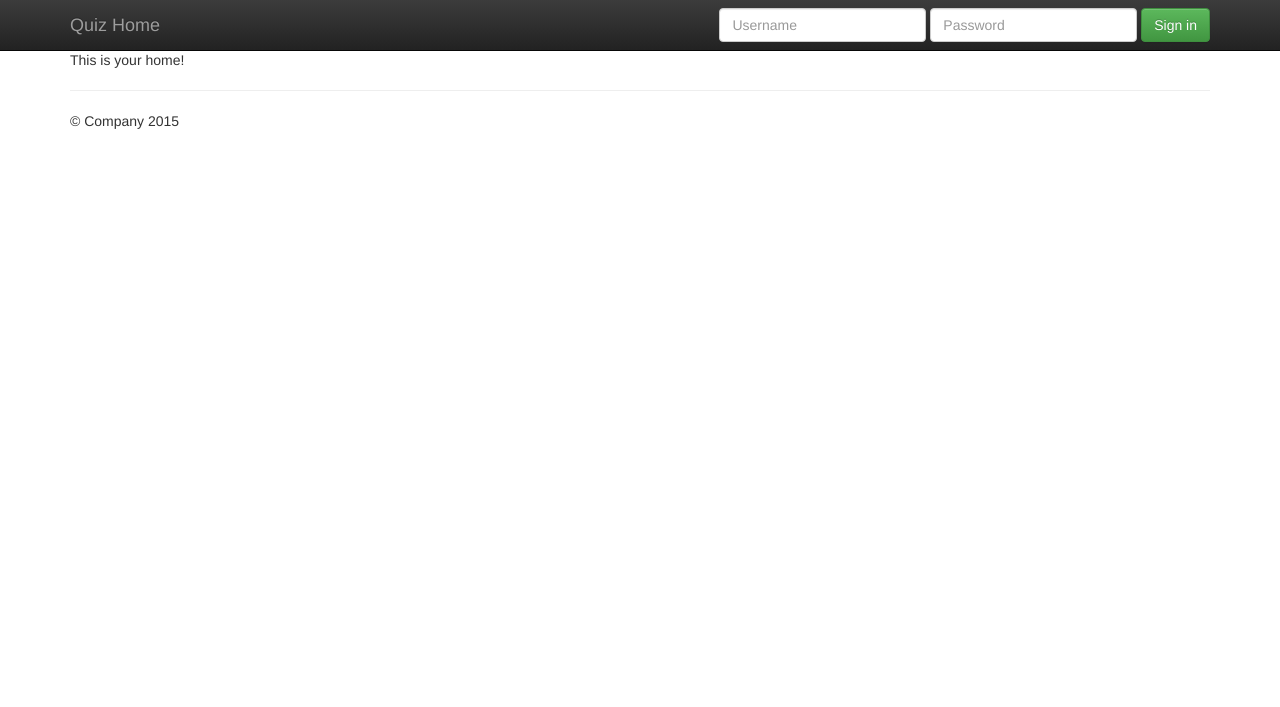
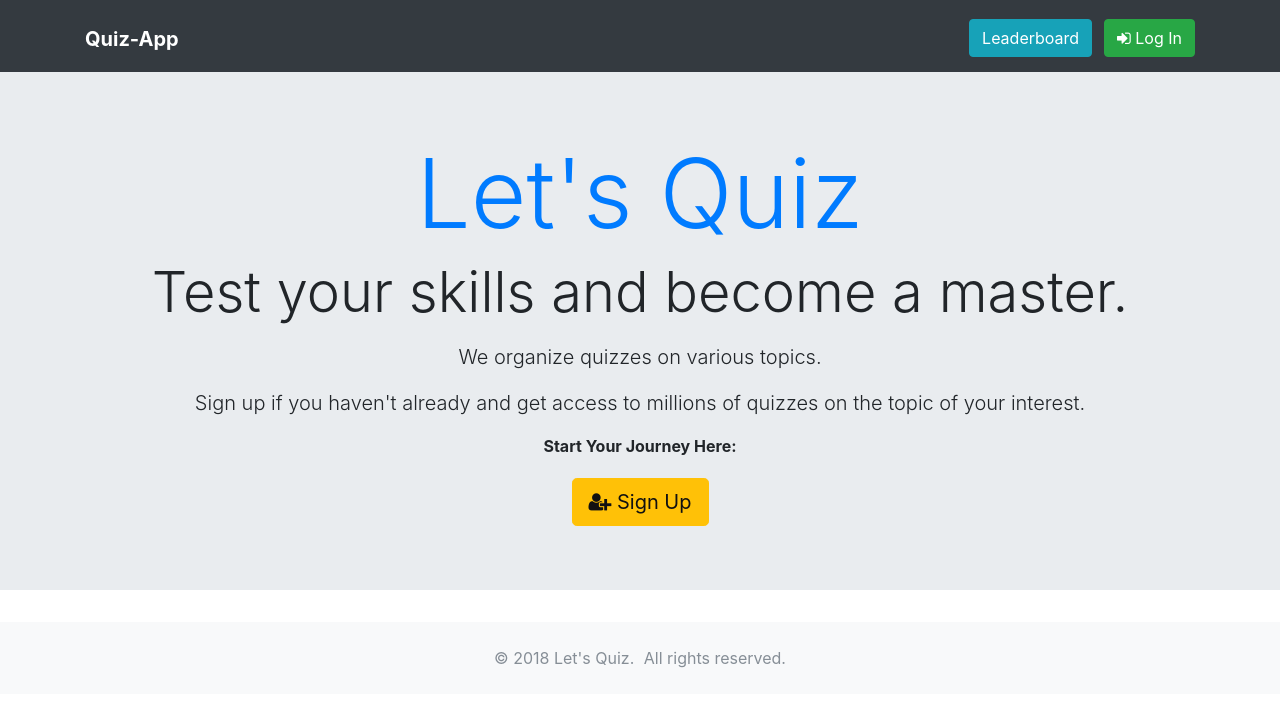
Before and after one commit to neeraj1909/quiz, a Django app: page / in a window 1280 px wide. Shown: the top 707 px of the page. Run offline with Django 3.2, Linux system fonts and the light colour scheme; some libraries are stand-ins or nearby versions.

Commit message:
added templates for login, registration, user_home, error_404 and error_500

```diff
--- a/web_quiz/quiz/templates/quiz/home.html
+++ /dev/null
@@ -1,8 +0,0 @@
-{% extends 'base.html' %}
-
-{% block content %}
-
-This is your home!
-
-
-{% endblock content%}
--- a/web_quiz/quiz/urls.py
+++ b/web_quiz/quiz/urls.py
@@ -1,10 +1,16 @@
-from django.contrib import admin
-from django.conf.urls import url, include
+from django.conf.urls import url
 from . import views
 
+app_name = 'quiz'
+
 urlpatterns = [
-    #url(r'', views.home, name='home'),
-    url(r'play', views.play, name='play'),
-    url(r'leaderboard/', views.leaderboard, name='leaderboard'),
-    url(r'submission-result/<int:attempted_question_pk>/', views.submission_result, name='submission_result'),
+    url(r'^$', views.home, name='home'),
+    url(r'^user-home$', views.user_home, name='user_home'),
+    url(r'^play/$', views.play, name='play'),
+    url(r'^leaderboard/$', views.leaderboard, name='leaderboard'),
+    url(r'^submission-result/(?P<attempted_question_pk>\d+)/', views.submission_result, name='submission_result'),
+    url(r'^login/', views.login_view, name='login'),
+    url(r'^logout/', views.logout_view, name='logout'),
+    url(r'^register/', views.register, name='register'),
+
 ]
--- a/web_quiz/quiz/views.py
+++ b/web_quiz/quiz/views.py
@@ -1,14 +1,21 @@
 from django.shortcuts import render, get_object_or_404, redirect
+from django.contrib.auth import authenticate, login, logout
 from django.contrib.auth.decorators import login_required
 from django.core.exceptions import ObjectDoesNotExist
 from django.http import Http404
-
 from .models import QuizProfile, Question, AttemptedQuestion
+from .forms import UserLoginForm, RegistrationForm
 
 
 def home(request):
     context = {}
     return render(request, 'quiz/home.html', context=context)
+
+
+@login_required()
+def user_home(request):
+    context = {}
+    return render(request, 'quiz/user_home.html', context=context)
 
 
 def leaderboard(request):
@@ -62,3 +69,44 @@ def submission_result(request, attempted_question_pk):
     }
 
     return render(request, 'quiz/submission_result.html', context=context)
+
+
+def login_view(request):
+    title = "Login"
+    form = UserLoginForm(request.POST or None)
+    if form.is_valid():
+        username = form.cleaned_data.get("username")
+        password = form.cleaned_data.get("password")
+        user = authenticate(username=username, password=password)
+        login(request, user)
+        return redirect('/user-home')
+    return render(request, 'quiz/login.html', {"form": form, "title": title})
+
+
+def register(request):
+    title = "Create account"
+    if request.method == 'POST':
+        form = RegistrationForm(request.POST)
+        if form.is_valid():
+            form.save()
+            return redirect('/login')
+    else:
+        form = RegistrationForm()
+
+        context = {'form': form, 'title': title}
+        return render(request, 'quiz/registration.html', context=context)
+
+
+def logout_view(request):
+    logout(request)
+    return redirect('/')
+
+
+def error_404(request):
+    data = {}
+    return render(request, 'quiz/error_404.html', data)
+
+
+def error_500(request):
+    data = {}
+    return render(request, 'quiz/error_500.html', data)
--- a/web_quiz/templates/base.html
+++ b/web_quiz/templates/base.html
@@ -1,84 +1,65 @@
-{% load static %}
+<!-- {% load static %} -->
 <!doctype html>
-<html class="no-js" lang="">
+<html lang="en">
 <head>
     <meta charset="utf-8">
-    <meta http-equiv="X-UA-Compatible" content="IE=edge,chrome=1">
-    <title>Quiz App</title>
-    <meta name="description" content="">
-    <meta name="viewport" content="width=device-width, initial-scale=1">
+    <meta name="viewport" content="width=device-width, initial-scale=1, shrink-to-fit=no">
+    <title>{% block title %} {% endblock title %}</title>
 
-    <link rel="stylesheet" href="{% static 'css/bootstrap.min.css' %}">
-    <style>
-        body {
-            padding-top: 50px;
-            padding-bottom: 20px;
-        }
-    </style>
-    <link rel="stylesheet" href="{% static 'css/bootstrap-theme.min.css' %}">
-    <link rel="stylesheet" href="{% static 'css/main.css' %}">
+        <!-- Bootstrap CSS -->
+    <link rel="stylesheet" href="https://maxcdn.bootstrapcdn.com/bootstrap/4.0.0-beta.2/css/bootstrap.min.css" integrity="sha384-PsH8R72JQ3SOdhVi3uxftmaW6Vc51MKb0q5P2rRUpPvrszuE4W1povHYgTpBfshb" crossorigin="anonymous">
+    <link rel="stylesheet" href="https://maxcdn.bootstrapcdn.com/font-awesome/4.7.0/css/font-awesome.min.css">
+    <link href="https://fonts.googleapis.com/css?family=Open+Sans|Rubik" rel="stylesheet">
+
+    <link rel="stylesheet" href="https://maxcdn.bootstrapcdn.com/font-awesome/4.7.0/css/font-awesome.min.css">
+    <link href="https://fonts.googleapis.com/css?family=Open+Sans|Rubik" rel="stylesheet">
+
+  <!--   <link rel="stylesheet" href="{% static 'css/main.css' %}">
     {% block css %}
-    {% endblock css %}
+    {% endblock css %} -->
 
+</head>
+<body class="bg-white">
+    <nav class="navbar navbar-expand-md navbar-dark bg-dark">
+        <div class="container">
+            <h1><a href="{% url 'quiz:home' %}" class="navbar-brand">
+            <strong>Quiz-App</strong></a></h1>
+            <button type="button" class="navbar-toggler" data-toggle="collapse" data-target="#navbar" aria-controls="navbar" aria-expanded="false" aria-label="Toggle navigation"><span class="navbar-toggler-icon"></span></button>
+            <div class="collapse navbar-collapse justify-content-end " id="navbar">
+                {% if not request.user.is_active %}
+                <a href="{% url 'quiz:leaderboard' %}" class="btn btn-info mt-1 mx-1">Leaderboard</a>
+                <a href="{% url 'quiz:login' %}" class="btn btn-success mt-1 ml-2"><i class="fa fa-sign-in" aria-hidden="true"></i> Log In</a>
+                {% else %}
+                <h6 class="text-white mt-2 mr-2">Welcome, {{ request.user.username }}</h6>
+                <h6 class="text-light mt-2 mr-2">|</h6>
+                <h6 class="text-white mt-2 mr-2"><a href="{% url 'quiz:leaderboard' %}" class="text-info">Leaderboard</a></h6>
+                <h6 class="text-light mt-2 mr-2">|</h6>
+                <h6 class="mt-2"><a href="{% url 'quiz:play' %}" class="text-white">Let's play</a></h6>
+                <a href="{% url 'quiz:logout' %}" class="btn btn-danger mt-1 ml-4">Log Out <i class="fa fa-sign-out" aria-hidden="true"></i></a>
+                {% endif %}
+            </div>
+        </div>
 
-    <script src="{% static 'js/vendor/modernizr-2.8.3-respond-1.4.2.min.js' %}"></script>
-</head>
-<body>
-<nav class="navbar navbar-inverse navbar-fixed-top" role="navigation">
-    <div class="container">
-        <div class="navbar-header">
-            <button type="button" class="navbar-toggle collapsed" data-toggle="collapse" data-target="#navbar"
-                    aria-expanded="false" aria-controls="navbar">
-                <span class="sr-only">Toggle navigation</span>
-                <span class="icon-bar"></span>
-                <span class="icon-bar"></span>
-                <span class="icon-bar"></span>
-            </button>
-            <a class="navbar-brand" href="/">Quiz Home</a>
+    </nav>
+
+    {% block content %}
+    {% endblock content %}
+    <footer class="bg-light text-muted py-0">
+        <div class="container py-4">
+            <ul class="list-inline mb-0 text-center">
+                <li class="list-inline-item">&copy; 2018 Let's Quiz.</li>
+                <li class="list-inline-item">All rights reserved.</li>
+            </ul>
         </div>
-        <div id="navbar" class="navbar-collapse collapse">
-            {% if not request.user.is_active %}
-            <form class="navbar-form navbar-right" role="form" action="/login/" method="post">
-                {% csrf_token %}
-                <div class="form-group">
-                    <input type="text" name="username" placeholder="Username" class="form-control">
-                </div>
-                <div class="form-group">
-                    <input type="password" name="password" placeholder="Password" class="form-control">
-                </div>
-                <button type="submit" class="btn btn-success">Sign in</button>
-            </form>
-            {% else %}
-            <div class="navbar-form navbar-right">
-                <span>Welcome, {{ request.user.username }}!</span> |
-                <a href="/logout/">Logout</a>
-            </div>
+    </footer>
+    <!-- jQuery first, then Bootstrap JS -->
+    <script src="https://code.jquery.com/jquery-3.2.1.slim.min.js" integrity="sha384-KJ3o2DKtIkvYIK3UENzmM7KCkRr/rE9/Qpg6aAZGJwFDMVNA/GpGFF93hXpG5KkN" crossorigin="anonymous"></script>
+    <script src="https://cdnjs.cloudflare.com/ajax/libs/popper.js/1.12.3/umd/popper.min.js" integrity="sha384-vFJXuSJphROIrBnz7yo7oB41mKfc8JzQZiCq4NCceLEaO4IHwicKwpJf9c9IpFgh" crossorigin="anonymous"></script>
+    <script src="https://maxcdn.bootstrapcdn.com/bootstrap/4.0.0-beta.2/js/bootstrap.min.js" integrity="sha384-alpBpkh1PFOepccYVYDB4do5UnbKysX5WZXm3XxPqe5iKTfUKjNkCk9SaVuEZflJ" crossorigin="anonymous"></script>
 
-            {% endif %}
-        </div><!--/.navbar-collapse -->
-    </div>
-</nav>
+    <script src="https://cdnjs.cloudflare.com/ajax/libs/smooth-scroll/12.1.5/js/smooth-scroll.min.js" integrity="sha256-MMt0/21G3z0Zg4ET1kI3HC9npItDowkitRDVr0FhCxA=" crossorigin="anonymous"></script>
 
-
-<div class="container">
-
-    {% block content %}{% endblock content %}
-    <hr>
-
-    <footer>
-        <p>&copy; Company 2015</p>
-    </footer>
-</div> <!-- /container -->
-
-<script src="//ajax.googleapis.com/ajax/libs/jquery/1.11.2/jquery.min.js"></script>
-<script>window.jQuery || document.write('<script src="{% static '
-js / vendor / jquery - 1.11
-.2.min.js
-' %}"><\/script>'
-)</script>
-
-<script src="{% static 'js/vendor/bootstrap.min.js' %}"></script>
-<script src="{% static 'js/main.js' %}"></script>
-{% block js %}{% endblock js %}
+    <!-- <script src="{% static 'js/main.js' %}"></script>
+    {% block js %}{% endblock js %} -->
 </body>
 </html>
--- /dev/null
+++ b/web_quiz/templates/quiz/home.html
@@ -0,0 +1,24 @@
+{% extends 'base.html' %}
+{% block title %} Let's Quiz | Home {% endblock title %}
+{% block content %}
+
+    <section id="section-jumbotron" class="jumbotron jumbotron-fluid d-flex justify-content-center align-items-center">
+      <div class="container text-center">
+        <h1 class="display-1 text-primary">Let's Quiz</h1>
+        <p class="display-4 d-none d-sm-block">Test your skills and become a master.</p>
+        <p class="lead">We organize quizzes on various topics.</p>
+
+        {% if not request.user.is_active %}
+
+        <p class="lead">Sign up if you haven't already and get access to millions of quizzes on the topic of your interest.</p>
+        <p><strong> Start Your Journey Here:</strong></p>
+        <a href="{% url 'quiz:register' %}" class="btn btn-lg btn-warning mt-1"><i class="fa fa-user-plus" aria-hidden="true"></i> Sign Up</a>
+
+        {% else %}
+        <a href="{% url 'quiz:play' %}" class="btn btn-lg btn-info mt-1">Let's play</a>
+        <a href="{% url 'quiz:leaderboard' %}" class="btn btn-lg btn-info mt-1">Leaderboard</a>
+        {% endif %}
+      </div>
+    </section>
+
+{% endblock content %}
--- a/web_quiz/web_quiz/urls.py
+++ b/web_quiz/web_quiz/urls.py
@@ -13,14 +13,17 @@ Including another URLconf
     1. Import the include() function: from django.conf.urls import url, include
     2. Add a URL to urlpatterns:  url(r'^blog/', include('blog.urls'))
 """
+
 from django.conf.urls import url, include
 from django.contrib import admin
-from quiz import views
+from quiz import views as quiz_views
+from django.conf.urls import handler404, handler500
 
 urlpatterns = [
     url(r'^admin/', admin.site.urls),
-    url(r'^$', views.home, name='home'),
-    url(r'', include('quiz.urls')),
-    #url('login/', LoginView.as_view(), name='login'),
-    #url('logout/', LogoutView.as_view(), name='logout'),
+    url(r'^', include('quiz.urls')),
 ]
+
+
+handler404 = quiz_views.error_404
+handler500 = quiz_views.error_500
```
Also changed, not shown: web_quiz/quiz/forms.py (+53 -1 lines), web_quiz/quiz/templates/quiz/leaderboard.html (deleted, +0 -23 lines), web_quiz/quiz/templates/quiz/play.html (deleted, +0 -32 lines), web_quiz/quiz/templates/quiz/submission_result.html (deleted, +0 -21 lines), web_quiz/templates/admin/base_site.html (added, +18 -0 lines), web_quiz/templates/quiz/error_404.html (added, +11 -0 lines), web_quiz/templates/quiz/error_500.html (added, +11 -0 lines), web_quiz/templates/quiz/leaderboard.html (added, +25 -0 lines), web_quiz/templates/quiz/login.html (added, +39 -0 lines), web_quiz/templates/quiz/play.html (added, +37 -0 lines), web_quiz/templates/quiz/registration.html (added, +40 -0 lines), web_quiz/templates/quiz/submission_result.html (added, +24 -0 lines), web_quiz/templates/quiz/user_home.html (added, +36 -0 lines), web_quiz/web_quiz/settings.py (+17 -10 lines).
